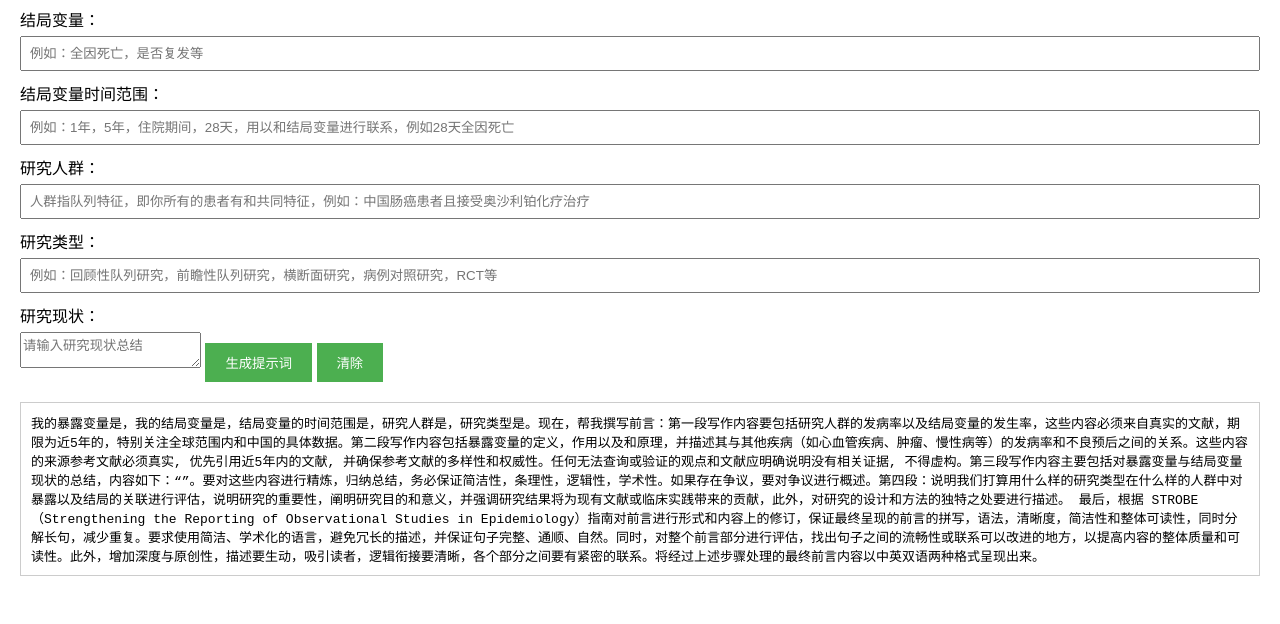
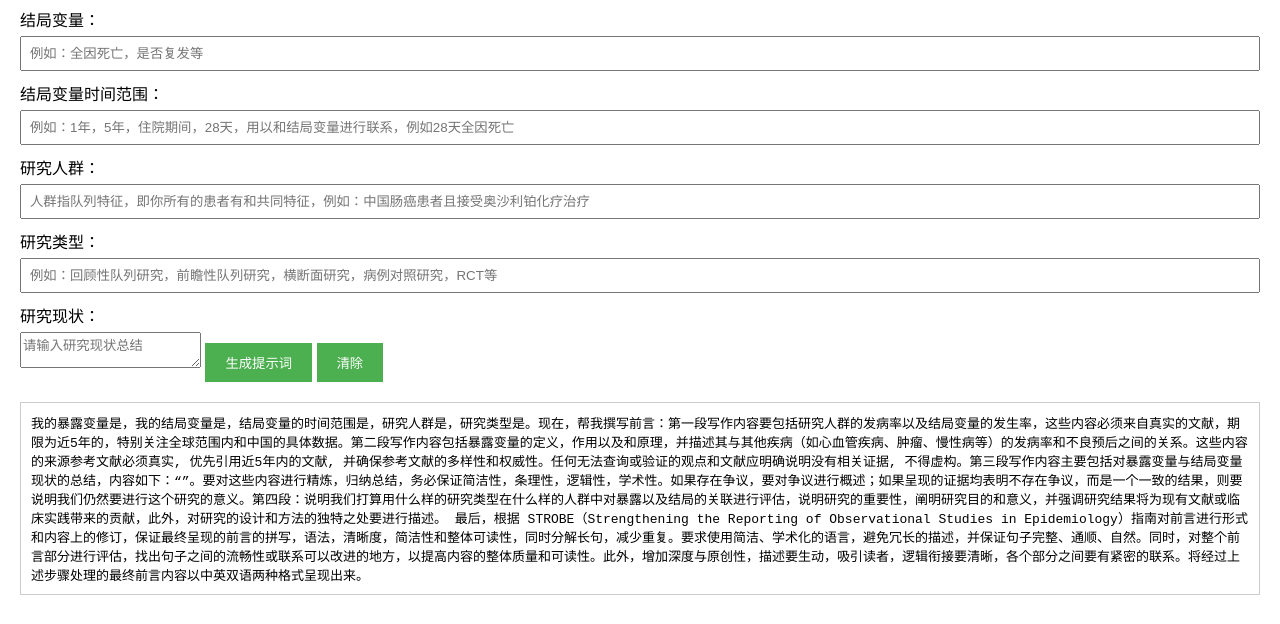
Before and after one commit to DemonReid/guiyangmaohuzi1.github.io, a plain HTML site: page 前言.html in a window 1280 px wide. Both pictures are taken after a click on the button "生成提示词". Shown: the part 176-800 px from the top of the page. Drawn offline with Linux system fonts and the light colour scheme.

Commit message:
Update 前言.html
Signed-off-by: DemonReid <135694593+DemonReid@users.noreply.github.com>

```diff
--- a/前言.html
+++ b/前言.html
@@ -81,7 +81,7 @@
             const type = typeInput.value;
             const status = statusInput.value;
 
-            const prompt = `我的暴露变量是${exposure}，我的结局变量是${outcome}，结局变量的时间范围是${time}，研究人群是${population}，研究类型是${type}。现在，帮我撰写前言：第一段写作内容要包括研究人群的发病率以及结局变量的发生率，这些内容必须来自真实的文献，期限为近5年的，特别关注全球范围内和中国的具体数据。第二段写作内容包括暴露变量的定义，作用以及和原理，并描述其与其他疾病（如心血管疾病、肿瘤、慢性病等）的发病率和不良预后之间的关系。这些内容的来源参考文献必须真实, 优先引用近5年内的文献, 并确保参考文献的多样性和权威性。任何无法查询或验证的观点和文献应明确说明没有相关证据, 不得虚构。第三段写作内容主要包括对暴露变量与结局变量现状的总结，内容如下：“${status}”。要对这些内容进行精炼，归纳总结，务必保证简洁性，条理性，逻辑性，学术性。如果存在争议，要对争议进行概述。第四段：说明我们打算用什么样的研究类型在什么样的人群中对暴露以及结局的关联进行评估，说明研究的重要性，阐明研究目的和意义，并强调研究结果将为现有文献或临床实践带来的贡献，此外，对研究的设计和方法的独特之处要进行描述。
+            const prompt = `我的暴露变量是${exposure}，我的结局变量是${outcome}，结局变量的时间范围是${time}，研究人群是${population}，研究类型是${type}。现在，帮我撰写前言：第一段写作内容要包括研究人群的发病率以及结局变量的发生率，这些内容必须来自真实的文献，期限为近5年的，特别关注全球范围内和中国的具体数据。第二段写作内容包括暴露变量的定义，作用以及和原理，并描述其与其他疾病（如心血管疾病、肿瘤、慢性病等）的发病率和不良预后之间的关系。这些内容的来源参考文献必须真实, 优先引用近5年内的文献, 并确保参考文献的多样性和权威性。任何无法查询或验证的观点和文献应明确说明没有相关证据, 不得虚构。第三段写作内容主要包括对暴露变量与结局变量现状的总结，内容如下：“${status}”。要对这些内容进行精炼，归纳总结，务必保证简洁性，条理性，逻辑性，学术性。如果存在争议，要对争议进行概述；如果呈现的证据均表明不存在争议，而是一个一致的结果，则要说明我们仍然要进行这个研究的意义。第四段：说明我们打算用什么样的研究类型在什么样的人群中对暴露以及结局的关联进行评估，说明研究的重要性，阐明研究目的和意义，并强调研究结果将为现有文献或临床实践带来的贡献，此外，对研究的设计和方法的独特之处要进行描述。
 最后，根据 STROBE（Strengthening the Reporting of Observational Studies in Epidemiology）指南对前言进行形式和内容上的修订，保证最终呈现的前言的拼写，语法，清晰度，简洁性和整体可读性，同时分解长句，减少重复。要求使用简洁、学术化的语言，避免冗长的描述，并保证句子完整、通顺、自然。同时，对整个前言部分进行评估，找出句子之间的流畅性或联系可以改进的地方，以提高内容的整体质量和可读性。此外，增加深度与原创性，描述要生动，吸引读者，逻辑衔接要清晰，各个部分之间要有紧密的联系。将经过上述步骤处理的最终前言内容以中英双语两种格式呈现出来。`;
 
             outputDiv.textContent = prompt;
```
